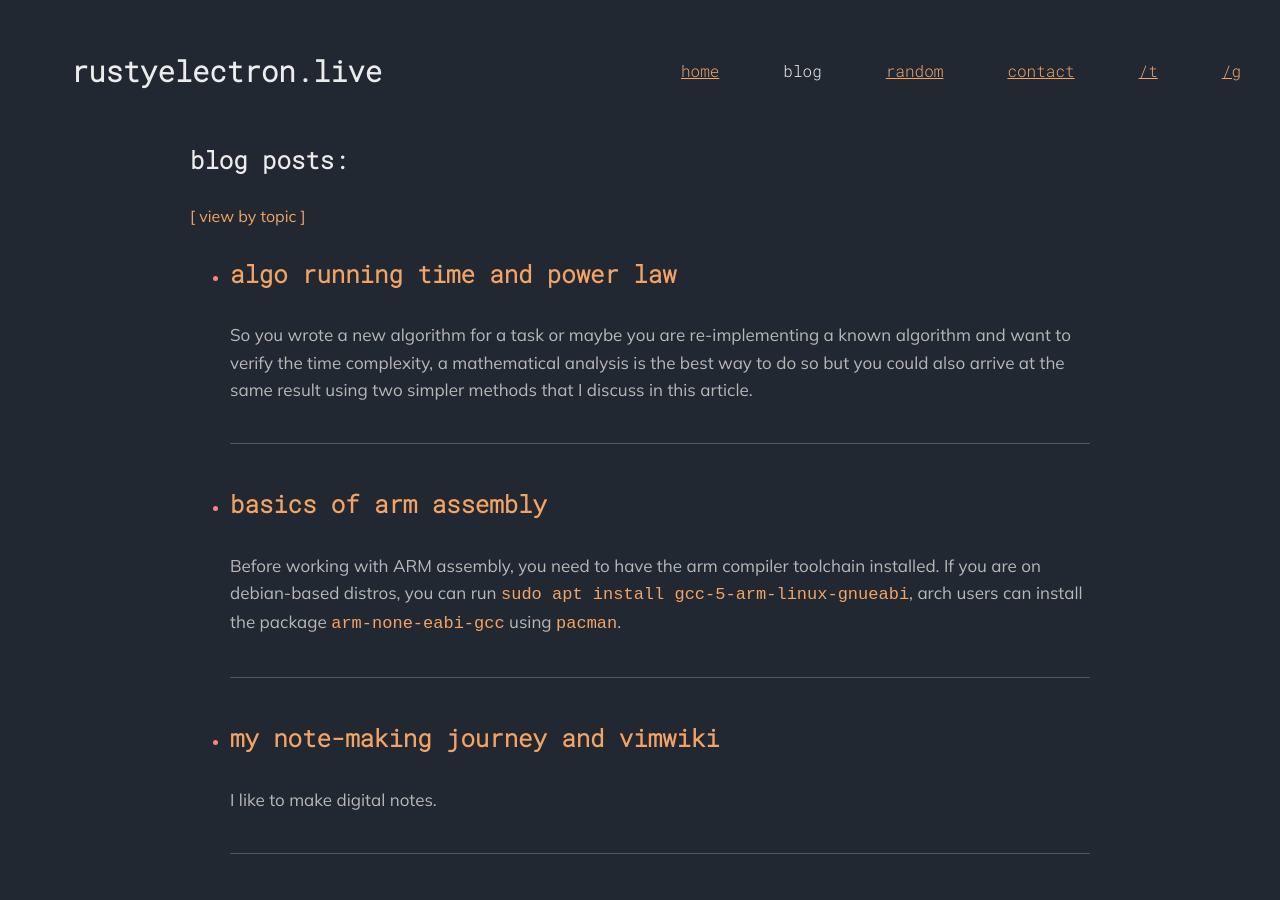
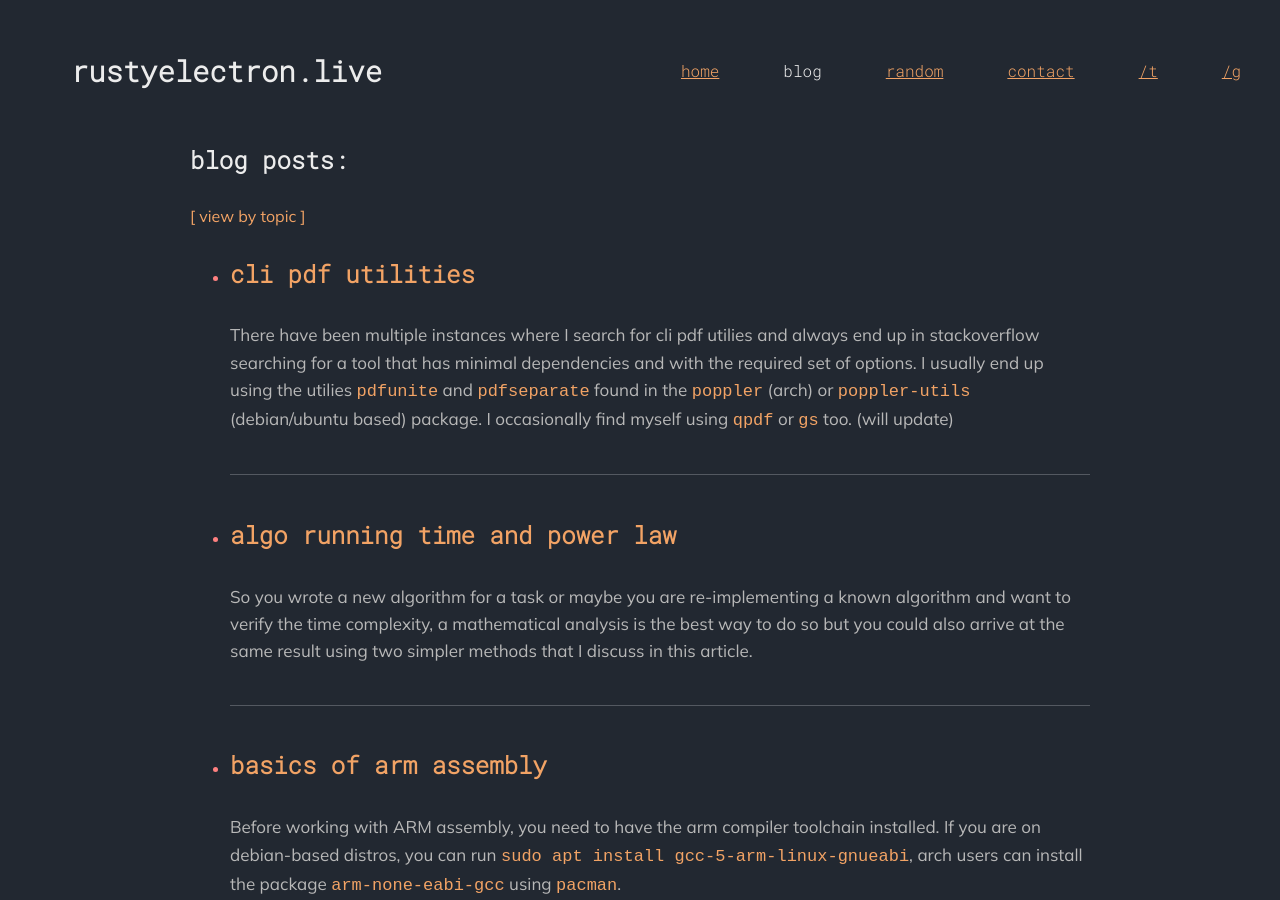
Before and after one commit to rusty-electron/rusty-electron.github.io, a Jekyll site: the page built from blog.html, in a window 1280 px wide and 900 px high. Built offline with Jekyll 4.4.1, drawn with Linux system fonts in a browser that asks for light colours.

Commit message:
add pdf cli post

````diff
--- /dev/null
+++ b/_posts/2021-12-15-pdfunite-and-pdfseparate.md
@@ -0,0 +1,40 @@
+---
+layout: post
+title: cli pdf utilities
+date: 2021-12-15 17:19 +0530
+category: linux
+---
+
+There have been multiple instances where I search for cli pdf utilies and always end up in stackoverflow searching for a tool that has minimal dependencies and with the required set of options. I usually end up using the utilies `pdfunite` and `pdfseparate` found in the `poppler` (arch) or `poppler-utils` (debian/ubuntu based) package. I occasionally find myself using `qpdf` or `gs` too. (will update)
+
+### combining pdfs
+
+`pdfunite` commands comes to the rescue:
+
+```sh
+pdfunite PDF-sourcefile1..PDF-sourcefilen PDF-destfile
+```
+
+example (from the `man` page):
+```sh
+# merges all pages from sample1.pdf and sample2.pdf (in that order) and creates sample.pdf
+pdfunite sample1.pdf sample2.pdf sample.pdf
+```
+
+### extracting individual pages
+
+In many cases when you are submitting documents to a website, you end up scanning the hardcopies all at once and end up with a single pdf. If now the website requires you to submit them separately (which is usually the case), you can use `pdfseparate`.
+
+* If you need all of the pages in the document as separate pdfs:
+```sh
+pdfseparate sample.pdf sample-%d.pdf
+```
+This extracts all pages from `sample.pdf`, i.e. if `sample.pdf` has 3 pages, it produces `sample-1.pdf`, `sample-2.pdf`, `sample-3.pdf`
+
+* If you only wish to specify the page ranges to extract:
+```sh
+pdfseparate -f 3 -l 5 <source_pdf_file> <name>-%d.pdf
+```
+You can specify the first and last pages using `-f` and `-l` resp. If the source pdf file has 10 pages, this command will extract the individual pages from page 3 to page 5 as separate pdfs.
+
+> I will be updating this post to add more tools eventually
--- a/resume/index.html
+++ b/resume/index.html
@@ -120,9 +120,9 @@ heuristic algorithm.</p>
 <ul>
 <li><p>contributed to over 10 FOSS projects</p>
 </li>
-<li><p>Kharagpur Wintor of Code &rsquo;18 Contributor, view <a href="https://drive.google.com/file/d/1Ct0tyBbeZNax31Md3UWlWvX12w6HLbwd/view?usp=sharing">credential</a></p>
+<li><p>Kharagpur Winter of Code &rsquo;18 Contributor, view <a href="https://drive.google.com/file/d/1Ct0tyBbeZNax31Md3UWlWvX12w6HLbwd/view?usp=sharing">credential</a></p>
 </li>
-<li><p>Hacktoberbest &rsquo;18, &rsquo;19, &rsquo;21 Participant</p>
+<li><p>Hacktoberfest &rsquo;18, &rsquo;19, &rsquo;21 Participant</p>
 </li>
 </ul>
 <p>Image Processing Based Object Tracking Turret</p>
@@ -176,7 +176,7 @@ their choice and make valuable contributions to open source projects.</p>
 </ul>
 <div id="footer">
 <div id="footer-text">
-Page generated 2021-11-20 03:31:31 IST, by <a href="http://jemdoc.jaboc.net/">jemdoc</a>.
+Page generated 2021-12-15 17:51:24 IST, by <a href="http://jemdoc.jaboc.net/">jemdoc</a>.
 </div>
 </div>
 </td>
````
Also changed, not shown: 1 other file.
